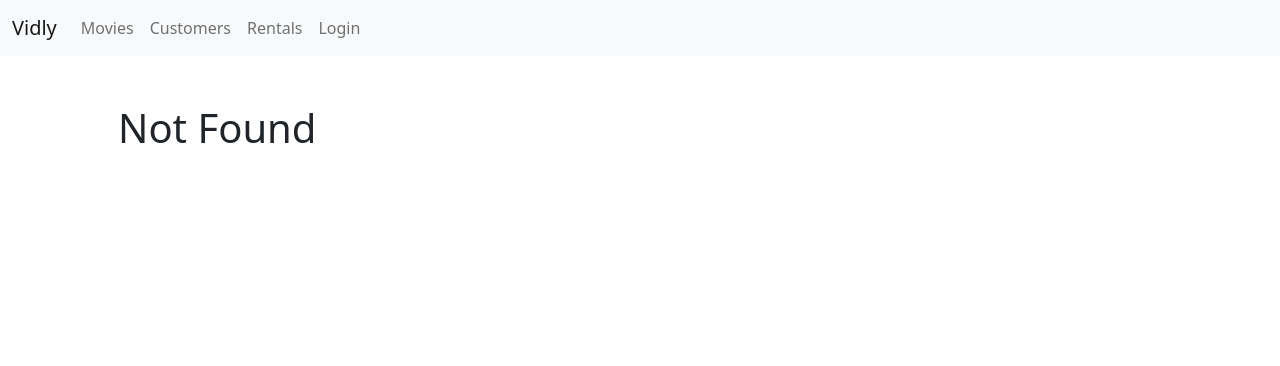
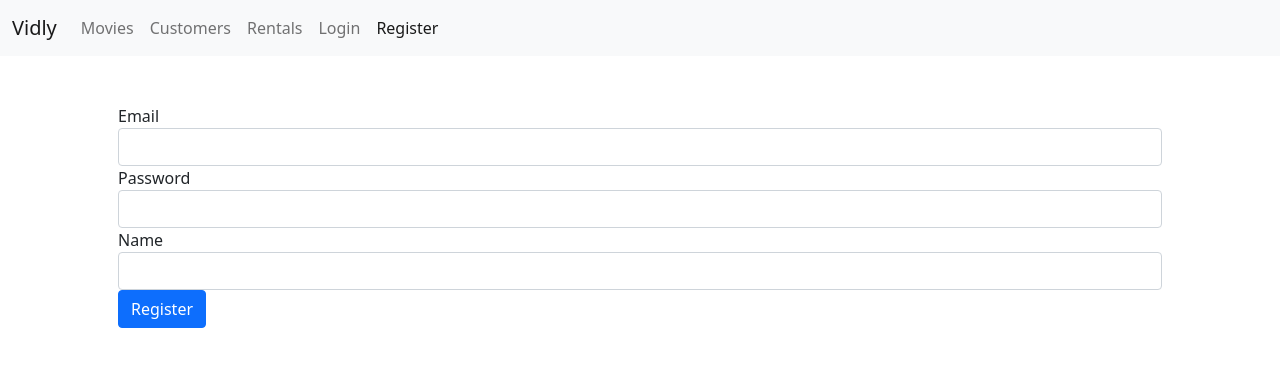
Before and after one commit to Malikhaseebtahir/vidly, a React (Create React App) app: page /register in a window 1280 px wide. Before the commit this address led to /not-found. Shown: the top 366 px of the page. Built offline with nearby package versions, Linux system fonts and the light colour scheme.

Commit message:
Added the register form

```diff
--- a/src/App.js
+++ b/src/App.js
@@ -8,6 +8,7 @@ import NotFound from './components/not-found';
 import MovieDetails from './components/movieDetails';
 import LoginForm from './components/loginForm';
 import './App.css';
+import Register from './components/registerForm';
 
 function App() {
   return (
@@ -19,6 +20,7 @@ function App() {
             <Route path="/movies/:id" component={MovieDetails}/>
             <Route path="/movies" component={Movies}/>
             <Route path="/login" component={LoginForm}/>
+            <Route path="/register" component={Register}/>
             <Route path="/customers" component={Customers}/>
             <Route path="/rentals" component={Rentals}/>
             <Route path="/not-found" component={NotFound}/>
--- a/src/components/navbar.jsx
+++ b/src/components/navbar.jsx
@@ -27,6 +27,9 @@ class Navbar extends Component {
                             <li className="nav-item">
                                 <NavLink className="nav-link" aria-current="page" to="/login">Login</NavLink>
                             </li>
+                            <li className="nav-item">
+                                <NavLink className="nav-link" aria-current="page" to="/register">Register</NavLink>
+                            </li>
                         </ul>
                     </div>
                     </div>
--- /dev/null
+++ b/src/components/registerForm.jsx
@@ -0,0 +1,53 @@
+import React, { Component } from 'react';
+
+class Register extends Component {
+    state = {
+        account: { email: '', password: '', name: '' }
+    }
+
+    handleChange = ({ currentTarget: input }) => {
+        const account = { ...this.state.account };
+        account[input.name] = input.value;
+        this.setState({ account })
+    }
+
+    render() {
+        const { account } = this.state;
+
+        return (
+            <form>
+                <div className="form-group">
+                    <label htmlFor="">Email</label>
+                    <input
+                        value={account.email}
+                        name="email"
+                        type="text"
+                        onChange={this.handleChange}
+                        className="form-control"
+                    />
+                </div>
+                <div className="form-group">
+                    <label htmlFor="">Password</label>
+                    <input
+                        value={account.password}
+                        name="password"
+                        onChange={this.handleChange}
+                        type="password"
+                        className="form-control" />
+                </div>
+                <div className="form-group">
+                    <label htmlFor="">Name</label>
+                    <input
+                        value={account.name}
+                        name="name"
+                        onChange={this.handleChange}
+                        type="text"
+                        className="form-control" />
+                </div>
+                <button className="btn btn-primary">Register</button>
+            </form>
+        );
+    }
+}
+
+export default Register;
```
